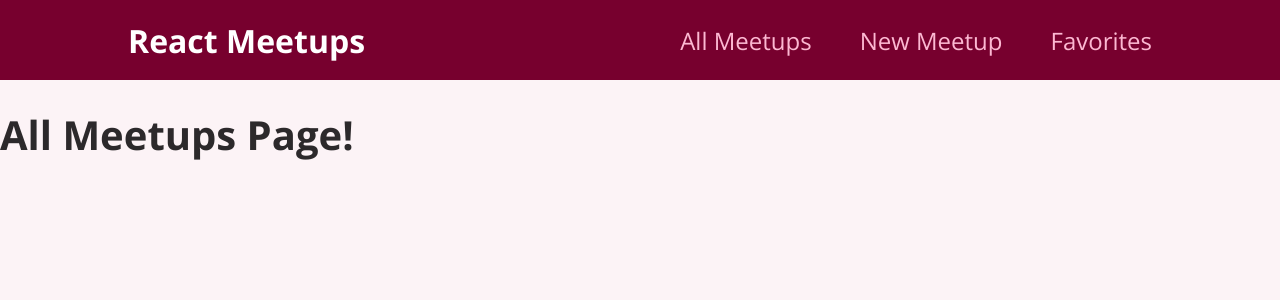
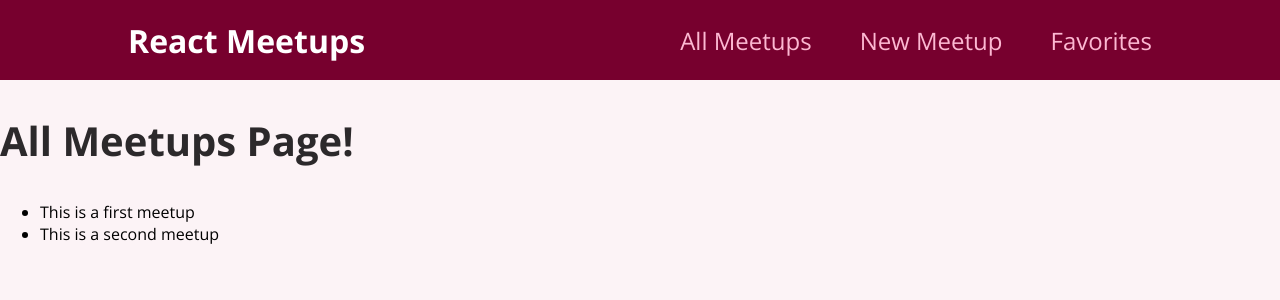
Before and after one commit to ksdevinney/bookish-parakeet, a React (Create React App) app in the folder my-app/: page / in a window 1280 px wide. Shown: the top 300 px of the page. Built offline with nearby package versions, Linux system fonts and the light colour scheme.

Commit message:
style and adding to components

```diff
--- a/my-app/public/index.html
+++ b/my-app/public/index.html
@@ -24,7 +24,7 @@
       work correctly both with client-side routing and a non-root public URL.
       Learn how to configure a non-root public URL by running `npm run build`.
     -->
-    <title>React App</title>
+    <title>Meetups</title>
   </head>
   <body>
     <noscript>You need to enable JavaScript to run this app.</noscript>
--- a/my-app/src/pages/AllMeetups.js
+++ b/my-app/src/pages/AllMeetups.js
@@ -1,10 +1,35 @@
 import React from 'react'
+const dummyData = [
+    {
+        id: 'm1',
+        title: 'This is a first meetup',
+        image:
+          'https://upload.wikimedia.org/wikipedia/commons/thumb/d/d3/Stadtbild_M%C3%BCnchen.jpg/2560px-Stadtbild_M%C3%BCnchen.jpg',
+        address: 'Meetupstreet 5, 12345 Meetup City',
+        description:
+          'This is a first, amazing meetup which you definitely should not miss. It will be a lot of fun!',
+      },
+      {
+        id: 'm2',
+        title: 'This is a second meetup',
+        image:
+          'https://upload.wikimedia.org/wikipedia/commons/thumb/d/d3/Stadtbild_M%C3%BCnchen.jpg/2560px-Stadtbild_M%C3%BCnchen.jpg',
+        address: 'Meetupstreet 5, 12345 Meetup City',
+        description:
+          'This is a first, amazing meetup which you definitely should not miss. It will be a lot of fun!',
+      },
+]
 
 const AllMeetups = () => {
     return (
-        <div>
+        <section>
             <h1>All Meetups Page!</h1>
-        </div>
+            <ul>
+            {dummyData.map((meetup) => {
+                return <li key={meetup.id}>{meetup.title}</li>;
+            })}
+            </ul>
+        </section>
     )
 }
 
```
